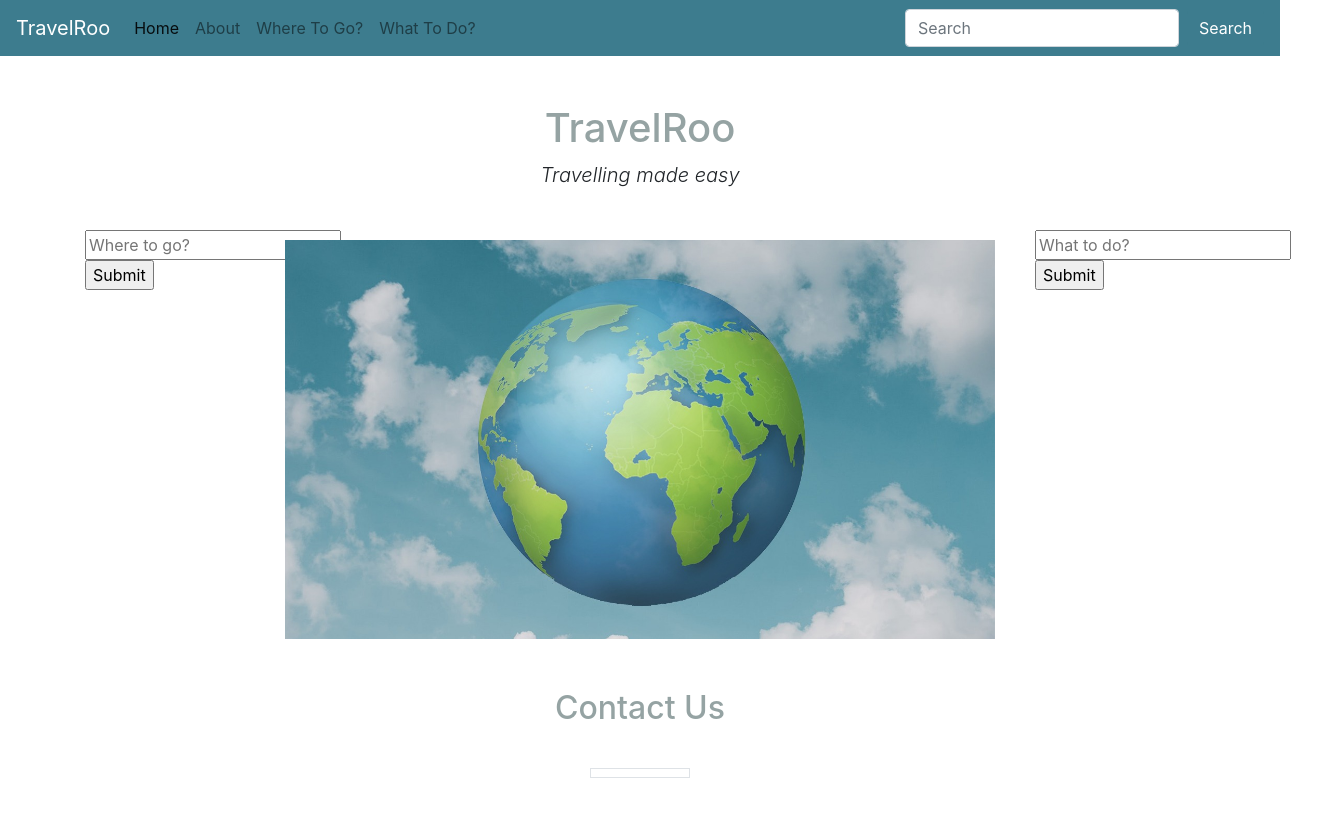
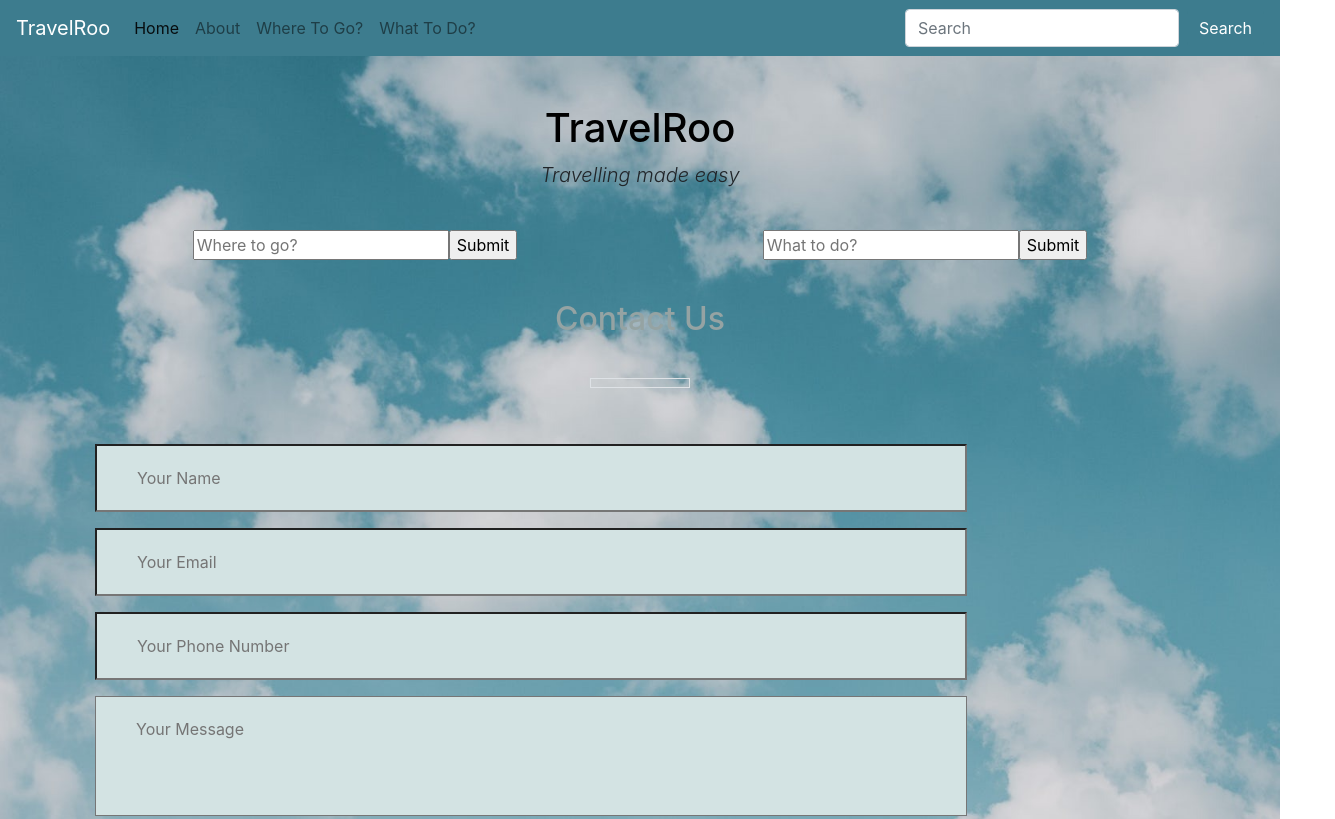
Before and after one commit to Yynx/Travelroo, a plain HTML site: page index.html in a window 1280 px wide. Shown: the top 819 px of the page, 1335 px wide, since content can reach past the window. Drawn offline with nearby package versions, Linux system fonts and the light colour scheme.

Commit message:
remove globe image

```diff
--- a/css/index.css
+++ b/css/index.css
@@ -12,13 +12,15 @@
 
  body {
   padding-top: 5rem;
+  background-image: url('../images/background-img.jpg');
+  background-size: 100% 100%;
 }
 
 h1 {
-  color: #95A3A3;
+  color: black;
 }
 .row {
-  color: white;
+  color: black;
 }
 .col-sm {
   color: #000000;
--- a/index.html
+++ b/index.html
@@ -51,34 +51,19 @@
 
     <div class= "container-fluid">
       <div class="row">
-      <div class="col-sm-2">
+      <div class="col-sm-6 text-center">
 
-        <form autocomplete="off" action="/action_page.php">
-  <div class="autocomplete" style="width:300px;">
+        <form autocomplete="off"  class="d-sm-inline-flex" action="/action_page.php">
+  <div class="autocomplete">
     <input id="myInput" type="text" name="myCountry" placeholder="Where to go?">
   </div>
   <input type="Submit">
 </form>
       </div>
-      <div class="col-sm-8">
-        <a href="https://en.wikipedia.org/wiki/Paris" alt="Paris Wiki page">
-          <img src="images/world-map.jpg" alt="Interactive map of the world">
-        </a>
-          <!--
-          <map name="world-map2">
-          <area shape="circle"
-          coords="90,90,90,90"
-          href="https://en.wikipedia.org/wiki/Paris"
-          title="Paris"
-          alt="Link to Paris"/>
-        </map>
-        -->
 
-      </div>
-
-      <div class="col-sm-2">
-        <form autocomplete="off" action="/action_page.php">
-          <div class="autocomplete" style="width:300px;">
+      <div class="col-sm-6 text-center">
+        <form autocomplete="off" action="/action_page.php" class="d-sm-inline-flex">
+          <div class="autocomplete">
             <input id="myInput" type="text" name="activity" placeholder="What to do?">
           </div>
           <input type="Submit">
```
